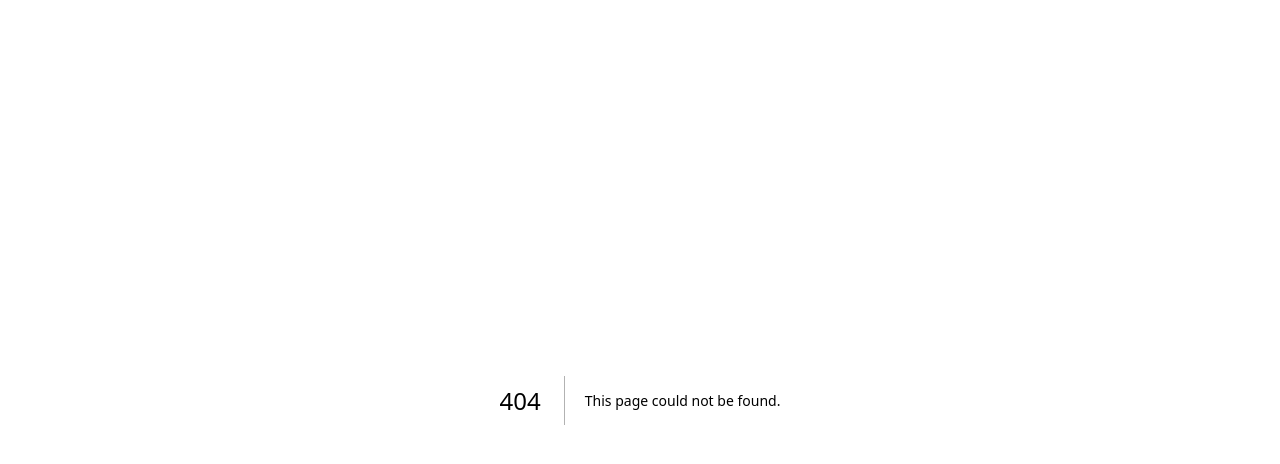
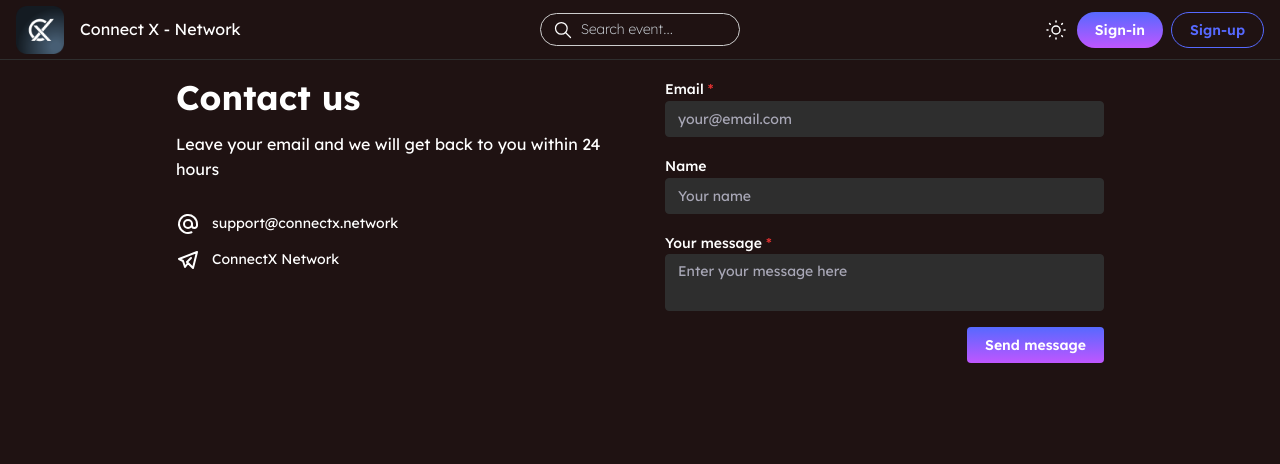
Before and after one commit to connectx-network/connectx-client, a Next.js app: page /contact-us in a window 1280 px wide. Before the commit this address had no page. Shown: the top 464 px of the page. Built offline with nearby package versions, Linux system fonts and the light colour scheme; no server answers.

Commit message:
add: contact us page

```diff
--- /dev/null
+++ b/src/app/(main)/contact-us/contact.module.css
@@ -0,0 +1,56 @@
+.wrapper {
+  min-height: rem(400px);
+  background-image: linear-gradient(
+    -60deg,
+    var(--mantine-color-blue-4) 0%,
+    var(--mantine-color-blue-7) 100%
+  );
+  border-radius: var(--mantine-radius-md);
+  padding: calc(var(--mantine-spacing-xl) * 2.5);
+
+  @media (max-width: 768px) {
+    padding: calc(var(--mantine-spacing-xl) * 1.5);
+  }
+}
+
+.title {
+  font-family: Greycliff CF, var(--mantine-font-family);
+  color: var(--mantine-color-white);
+  line-height: 1;
+}
+
+.description {
+  color: var(--mantine-color-blue-0);
+  max-width: rem(300px);
+
+  @media (max-width: 768px) {
+    max-width: 100%;
+  }
+}
+
+.form {
+  background-color: var(--mantine-color-white);
+  padding: var(--mantine-spacing-xl);
+  border-radius: var(--mantine-radius-md);
+  box-shadow: var(--mantine-shadow-lg);
+}
+
+.social {
+  color: var(--mantine-color-white);
+}
+
+.input {
+  background-color: var(--mantine-color-white);
+  border-color: var(--mantine-color-gray-4);
+  color: var(--mantine-color-black);
+}
+.input::placeholder {
+  color: var(--mantine-color-gray-5);
+}
+.inputLabel {
+  color: var(--mantine-color-black);
+}
+
+.control {
+  background-color: var(--mantine-color-blue-6);
+}
--- /dev/null
+++ b/src/app/(main)/contact-us/page.tsx
@@ -0,0 +1,107 @@
+"use client";
+import { showSuccessNotification } from "@/utils";
+import {
+  Text,
+  TextInput,
+  Textarea,
+  Button,
+  Group,
+  SimpleGrid,
+  Flex,
+  Title,
+  Center,
+} from "@mantine/core";
+import { useForm } from "@mantine/form";
+import { IconAt, IconBrandTelegram } from "@tabler/icons-react";
+
+const ContactUs = () => {
+  const form = useForm({
+    initialValues: {
+      email: "",
+      name: "",
+      message: "",
+    },
+
+    validate: {
+      email: (value) => (/^\S+@\S+$/.test(value) ? null : "Invalid email"),
+      name: (value) => (value.length > 0 ? null : "Name is required"),
+      message: (value) => (value.length > 0 ? null : "Message is required"),
+    },
+  });
+
+  const handleSubmitForm = () => {
+    form.reset();
+    showSuccessNotification({
+      title: "Success",
+      message: "Your message has been sent",
+    });
+  };
+  return (
+    <div className="h-full">
+      <Center>
+        <SimpleGrid cols={{ base: 1, sm: 2 }} spacing={50}>
+          <div>
+            <Title>Contact us</Title>
+            <Text mt="sm" mb={30}>
+              Leave your email and we will get back to you within 24 hours
+            </Text>
+            <Flex align="center" gap="sm" mb="sm">
+              <IconAt />
+              <Text fz={14}>support@connectx.network</Text>
+            </Flex>
+            <Flex align="center" gap="sm" mb="sm">
+              <IconBrandTelegram />
+              <Text
+                className="hover:underlink hover:text-blue-600 hover:cursor-pointer"
+                fz={14}
+                onClick={() =>
+                  window.open("https://t.me/+cKLv7SBAfRAzNzc1", "_blank")
+                }
+              >
+                ConnectX Network
+              </Text>
+            </Flex>
+          </div>
+          <form onSubmit={form.onSubmit((values) => handleSubmitForm())}>
+            <TextInput
+              label="Email"
+              placeholder="your@email.com"
+              required
+              {...form.getInputProps("email")}
+            />
+            <TextInput
+              label="Name"
+              placeholder="Your name"
+              mt="md"
+              {...form.getInputProps("name")}
+            />
+            <Textarea
+              required
+              label="Your message"
+              placeholder="Enter your message here"
+              minRows={4}
+              mt="md"
+              {...form.getInputProps("message")}
+            />
+
+            <Group justify="flex-end" mt="md">
+              <Button
+                type="submit"
+                variant="gradient"
+                gradient={{
+                  from: "rgba(86, 105, 255, 1)",
+                  to: "rgba(191, 86, 255, 1)",
+                  deg: 180,
+                }}
+              >
+                Send message
+              </Button>
+            </Group>
+          </form>
+        </SimpleGrid>
+      </Center>
+    </div>
+  );
+};
+
+export default ContactUs;
```
